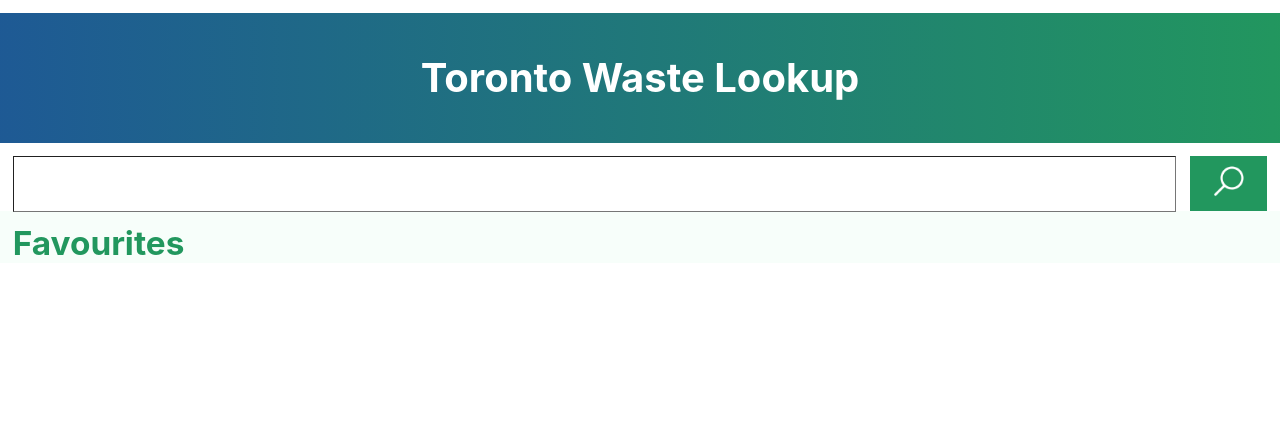
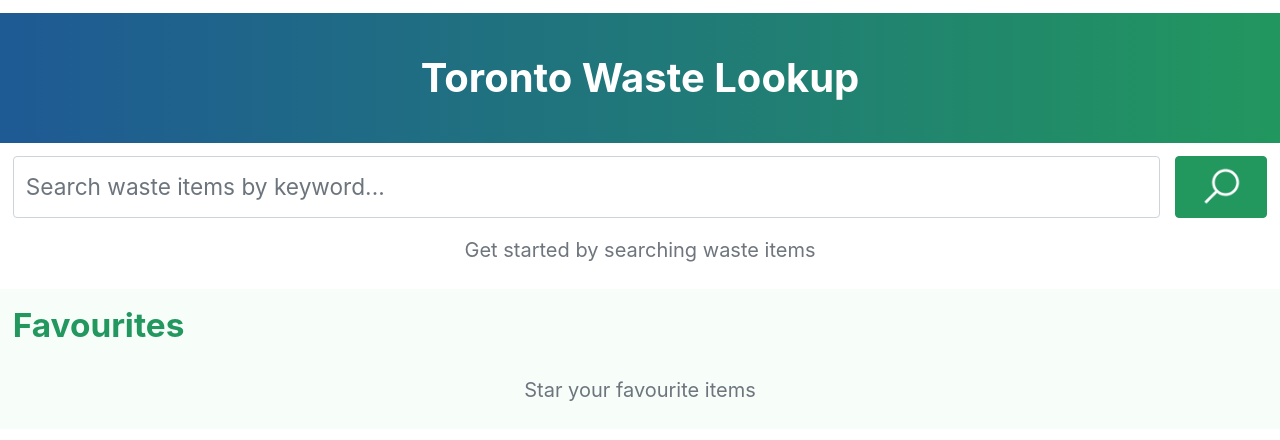
Before and after one commit to 1jayyaj1/Shopify_Web_Engineer_Challenge, a React (Create React App) app in the folder client/: page / in a window 1280 px wide. Shown: the top 440 px of the page. Built offline with nearby package versions, Linux system fonts and the light colour scheme.

Commit message:
Fixed big part of UI, added empty list feature. Still left error message for empty search and no results, UI refactor and component separation

```diff
--- a/client/src/App.css
+++ b/client/src/App.css
@@ -40,27 +40,31 @@
 }
 
 .searchBox {
-	height: 95%;
+	height: 100%!important;
 	width: 100%;
 	border-width: 1px;
-	font-size: 17pt;
-	padding-left: 1%;
-	margin-right: 1%;
+	font-size: 17pt!important;
 }
 
 .searchButtonParent {
-	margin-left:1%;
+	padding-left: 0px!important;
 }
 
 .searchButton {
 	height: 100%;
 	width: 100%;
-	background: #22975e;
-	border-width: 0px;
+	background-color: #22975e!important;
+	border-color: #22975e!important;
 }
 
 .searchButtonIcon {
-	height: 70%;
+	height: 90%;
+}
+
+.emptyListAlert {
+	margin-top: 1%;
+	font-size: 15pt;
+	color: 	#6E757D !important;
 }
 
 .searchResultsRow {
@@ -73,25 +77,25 @@
 }
 
 .starButton {
-	background-color: Transparent;
-    background-repeat:no-repeat;
-    border: none;
-    cursor:pointer;
-    overflow: hidden;
-    outline:none;
+	background-color: Transparent!important;
+    background-repeat:no-repeat!important;
+    border: none!important;
+    cursor:pointer!important;
+    overflow: hidden!important;
+    outline:none!important;
+    padding: 0px!important;
 }
 
 .greenStar {
-	padding-left: 6px;
-	padding-right: 6px;
-	padding-top: 1px;
-	padding-bottom: 1px;
+	margin-top: auto;
+	margin-bottom: auto;
 }
 
 .searchResultTitle {
 	font-size: 16pt;
 	text-align: left;
-	margin-left: 2%;
+	margin-left: 3%;
+	margin-bottom: 0px;
 }
 
 .instructionList {
@@ -112,6 +116,10 @@
 	margin-top: 1%;
 }
 
+.resultTable {
+	margin-top: 0.7rem;
+}
+
 .favouritesList {
 	background: #f7fefa;
 }
--- a/client/src/App.js
+++ b/client/src/App.js
@@ -1,6 +1,8 @@
-import React, { Component, input } from 'react';
+import React, { Component } from 'react';
 import './App.css';
-import { Button, Table } from 'reactstrap';
+import 'bootstrap/dist/css/bootstrap.min.css';
+import { Button, Table, Form, FormGroup, Label, Input, FormFeedback, FormText } from 'reactstrap';
+import { AvForm, AvField } from 'availity-reactstrap-validation';
 import { Container, Row, Col } from 'react-grid-system';
 import searchIcon from'./assets/search_icon.png';
 import { library } from '@fortawesome/fontawesome-svg-core';
@@ -72,12 +74,18 @@
   };
 
   handleSubmit = event => {
+    const searchQuery = this._search.value;
+    if (searchQuery.length > 0) {
       event.preventDefault();
       const searchQuery = this._search.value;
       const reactData = {"title": searchQuery};
       axios.post("/", reactData)
          .then(res => this.setState({ searchResults: res.data }))
          .catch(err => console.log(err.data))
+    }
+    else {
+
+    }
     }
 
   render() {
@@ -91,7 +99,7 @@
           <div className="mainBody">
             <Row className="searchRow">
               <Col sm={11}>
-                  <input type="text" name="name" className="searchBox" ref={input => this._search = input} onKeyPress={this.enterPressed.bind(this)} onChange={this.handleSearchChange}/>
+                  <Input type="text" className="searchBox" placeholder="Search waste items by keyword..." innerRef={(node) => this._search = node} onKeyPress={this.enterPressed.bind(this)} onChange={this.handleSearchChange}/>
               </Col>
               <Col sm={1} className="searchButtonParent">
                 <Button className="searchButton" onClick={this.handleSubmit}>
@@ -102,6 +110,9 @@
             <Row>
               <Table borderless className="resultTable">
                 <tbody>
+                  {this.state.searchResults.length === 0 &&
+                    <label className="emptyListAlert">Get started by searching waste items</label>
+                  }
                   {this.state.searchResults.map((searchResult, index) =>
                     <tr key={index}>
                       <td className="searchResultsRow">
@@ -110,7 +121,7 @@
                             <Row className="resultTitle">
                                 {searchResult.isFavourite === false &&
                                   <Button className="starButton" onClick={() => this.starClicked(searchResult, index)}>
-                                          <svg width="22" height="22">
+                                          <svg width="18" height="18">
                                             <FontAwesomeIcon
                                               className="startIcon"
                                               icon="star"
@@ -122,7 +133,7 @@
                                 }
                                 {searchResult.isFavourite === true &&
                                   <div className="greenStar">
-                                    <svg width="22" height="22">
+                                    <svg width="18" height="18">
                                       <FontAwesomeIcon
                                         className="startIcon"
                                         icon="star"
@@ -154,6 +165,9 @@
             <Row className="favouritesList">
               <Table borderless className="resultTable">
                 <tbody>
+                  {this.state.favouritesList.length === 0 &&
+                    <label className="emptyListAlert">Star your favourite items</label>
+                  }
                   {this.state.favouritesList.map((favourite, index) =>
                     <tr key={index}>
                       <td className="searchResultsRow">
@@ -161,7 +175,7 @@
                           <Col sm={5}>
                             <Row className="resultTitle">
                                 <Button className="starButton" onClick={() => this.unFavourite(favourite, index)}>
-                                  <svg width="22" height="22">
+                                  <svg width="18" height="18">
                                     <FontAwesomeIcon
                                       className="startIcon"
                                       icon="star"
--- a/package.json
+++ b/package.json
@@ -16,6 +16,7 @@
     "@fortawesome/fontawesome-svg-core": "^1.2.12",
     "@fortawesome/free-solid-svg-icons": "^5.6.3",
     "@fortawesome/react-fontawesome": "^0.1.3",
+    "availity-reactstrap-validation": "^2.5.0",
     "axios": "^0.18.0",
     "body-parser": "^1.18.3",
     "bootstrap": "^4.2.1",
```
Also changed, not shown: 1 other file (tests, documents, lock files or other folders). Lines whose indentation alone changed are shown as unchanged.
